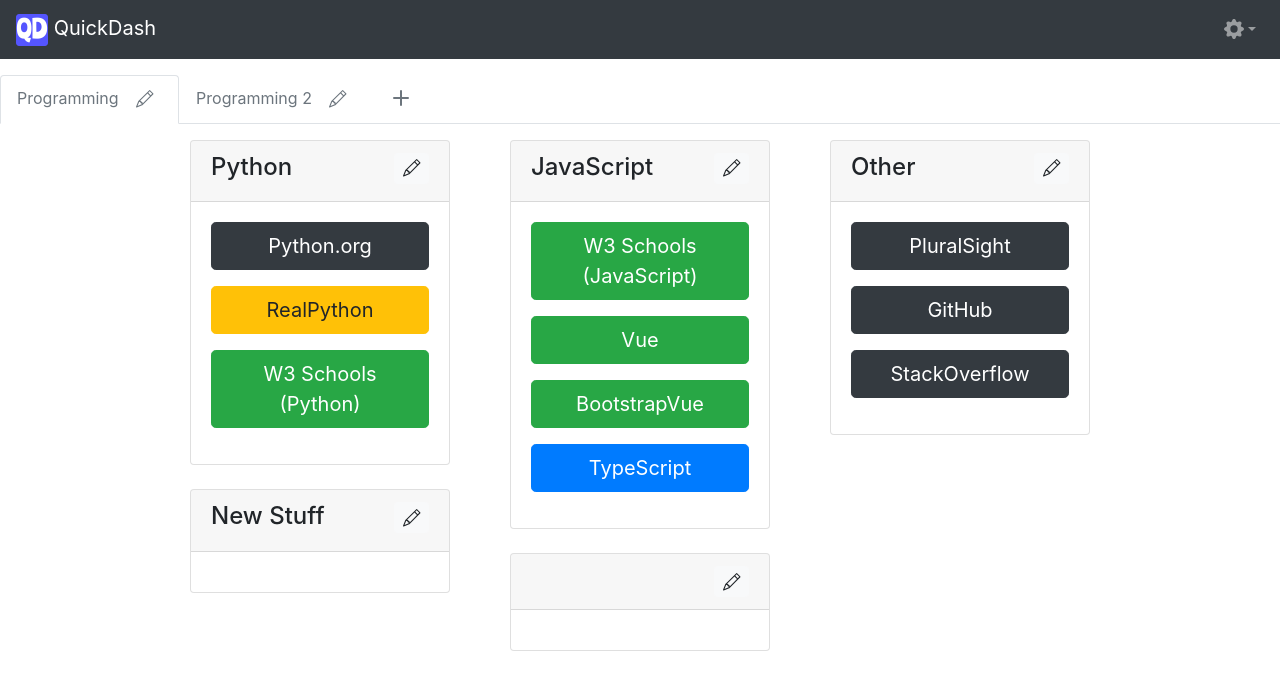
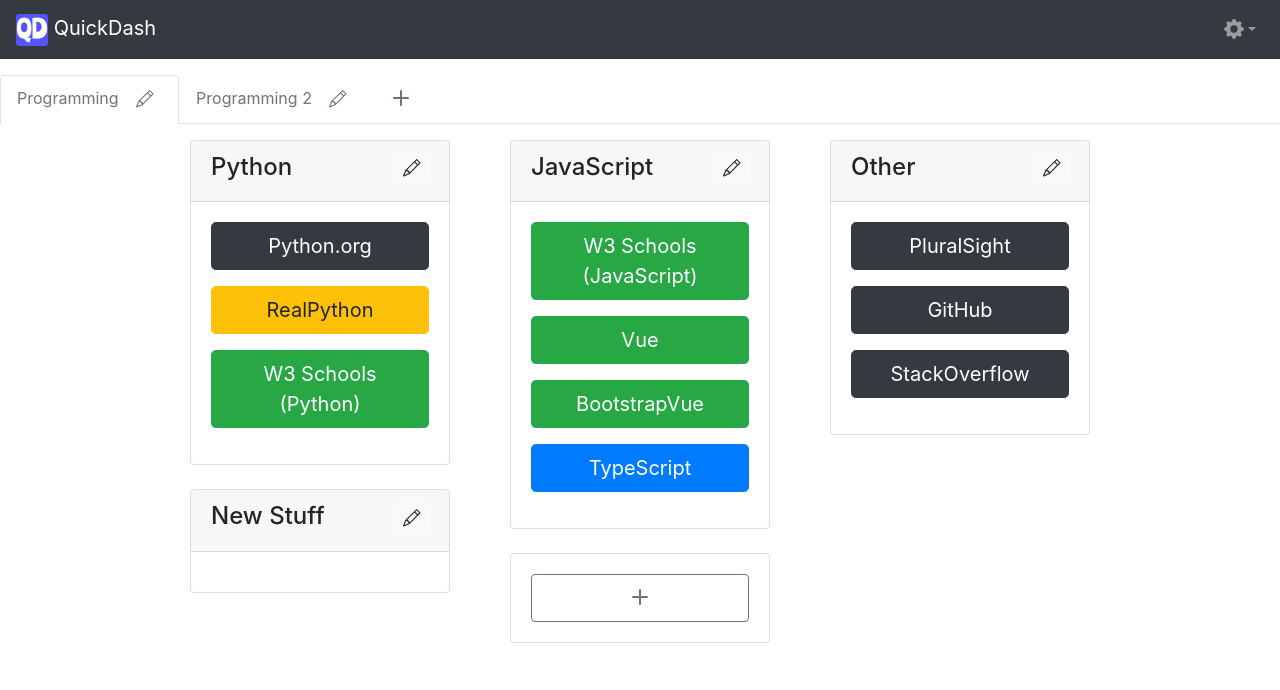
Before and after one commit to SEary342/QuickDash, a Vue app: page / in a window 1280 px wide. Shown: the top 690 px of the page. Built offline with nearby package versions, Linux system fonts and the light colour scheme.

Commit message:
Tooltips

```diff
--- a/src/components/LinkCard.vue
+++ b/src/components/LinkCard.vue
@@ -1,14 +1,16 @@
 <template>
   <b-container fluid>
     <b-card class="mb-4">
-      <template #header
+      <template #header v-if="grp.name !== null"
         ><span class="h4 float-left">{{ grp.name }}</span
         ><b-button
           variant="light"
           size="sm"
           v-if="editToggle"
           class="float-left"
-          @click="editGroup(dash.name, grp)"
+          @click="editGroup"
+          v-b-tooltip.hover.right
+          title="Edit Group"
           ><BIconPencil
         /></b-button>
         <b-button
@@ -16,6 +18,8 @@
           class="float-right"
           size="sm"
           :pressed.sync="editToggle"
+          v-b-tooltip.hover
+          title="Toggle Edit Buttons"
           ><BIconPencilFill v-if="editToggle"/><BIconPencil v-else
         /></b-button>
       </template>
@@ -34,6 +38,8 @@
             v-if="editToggle"
             :variant="link.color"
             @click="editLink(link)"
+            v-b-tooltip.hover.right
+            title="Edit Link"
             ><BIconPencil
           /></b-button>
         </b-button-group>
@@ -42,7 +48,18 @@
         v-if="editToggle"
         variant="outline-secondary"
         block
-        @click="createLink(dash.name, grp)"
+        @click="createLink"
+        v-b-tooltip.hover.bottom
+        title="Add a new link"
+        ><BIconPlus font-scale="2"
+      /></b-button>
+      <b-button
+        v-if="grp.name === null"
+        variant="outline-secondary"
+        block
+        @click="createGroup"
+        v-b-tooltip.hover
+        title="Add a new group"
         ><BIconPlus font-scale="2"/></b-button></b-card
     ><b-modal
       :id="`link-modal-${dash.name}-${grp.name}`"
@@ -165,9 +182,14 @@ export default class LinkCard extends Vue {
     this.groupName = null;
   }
 
-  createLink(dashName: string, dashGroup: LinkGroup) {
-    this.linkConfig.dashName = dashName;
-    this.linkConfig.dashGroup = dashGroup;
+  createGroup() {
+    // TODO implement create group
+    console.log("hi");
+  }
+
+  createLink() {
+    this.linkConfig.dashName = this.dash.name;
+    this.linkConfig.dashGroup = this.grp;
     this.$bvModal.show(`link-modal-${this.dash.name}-${this.grp.name}`);
   }
 
```
